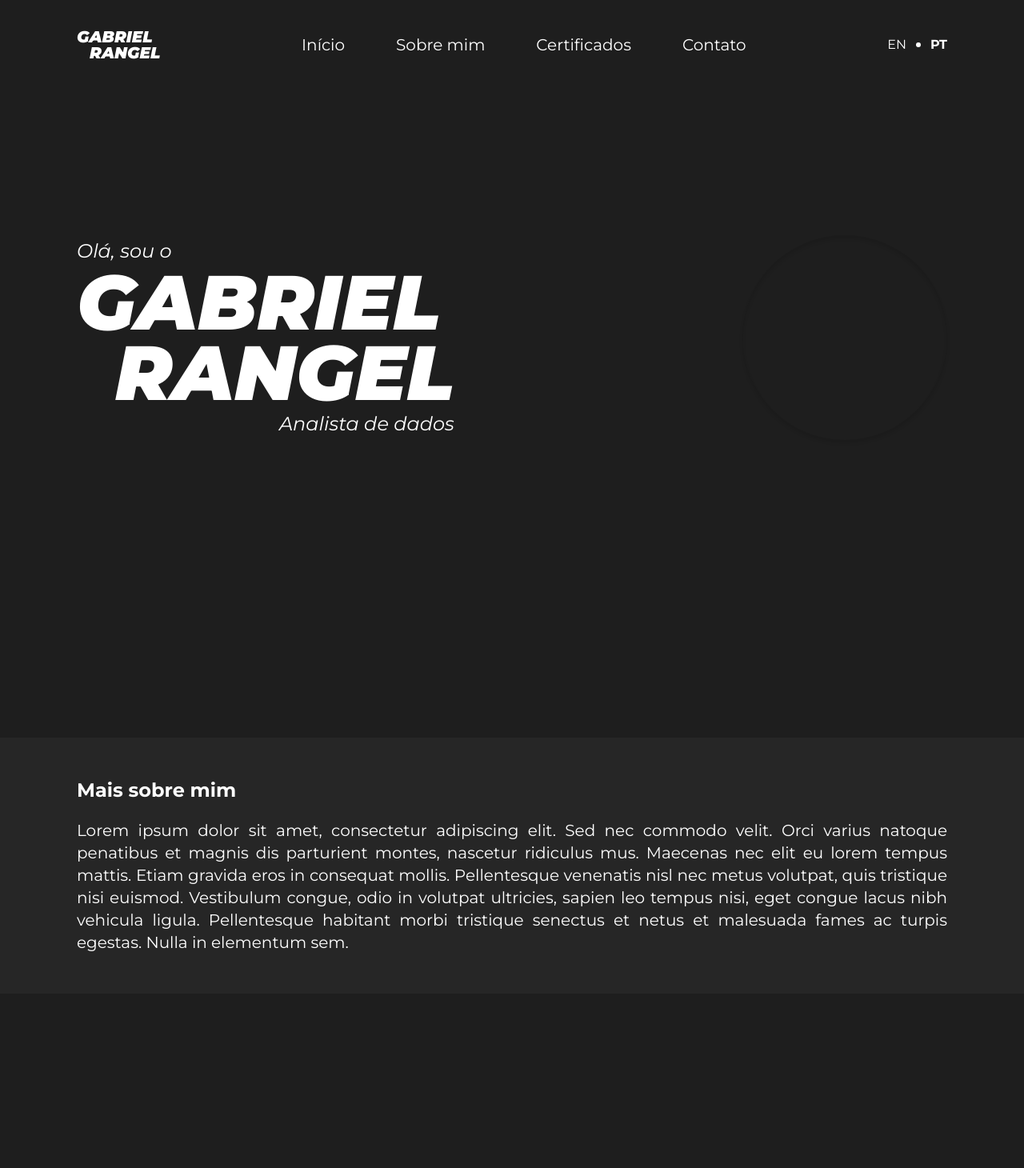
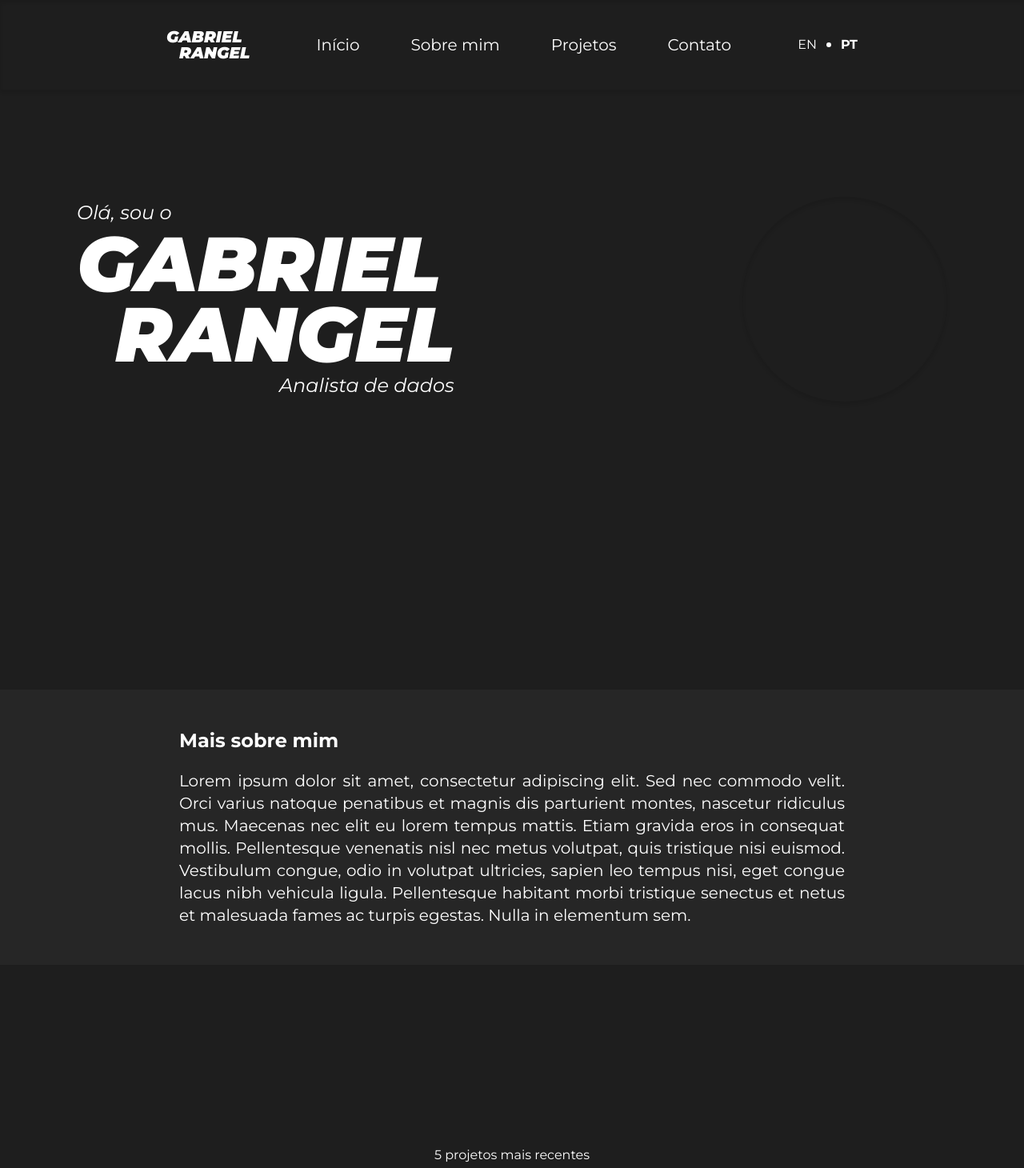
Before and after one commit to yure07/rangel-portfolio, a React (Vite) app: page / in a window 1280 px wide. Shown: the top 1460 px of the page at 80% size. Built offline with nearby package versions, Linux system fonts and the light colour scheme.

Commit message:
finish ui project

```diff
--- a/src/App.tsx
+++ b/src/App.tsx
@@ -4,7 +4,7 @@ import { Contact } from "./components/Contact";
 import { Header } from "./components/Header";
 import { Home } from "./components/Home";
 import { Certificates } from "./components/Certificates";
-//import { Projects } from "./components/Projects";
+import { Projects } from "./components/Projects";
 
 function App() {
   const homeRef = useRef<HTMLElement>(null);
@@ -18,7 +18,7 @@ function App() {
      <Header sectionsRefs={{ homeRef, aboutRef, projectsRef, certificatesRef, contactRef, }}/>
      <Home ref={homeRef}/>
      <About ref={aboutRef}/>
-     {/* <Projects ref={projectsRef}/> */}
+     <Projects ref={projectsRef}/>
      <Certificates ref={certificatesRef}/>
      <Contact ref={contactRef}/>
     </div>
--- a/src/components/About/index.tsx
+++ b/src/components/About/index.tsx
@@ -1,11 +1,11 @@
 import { forwardRef } from 'react';
 import { useTranslation } from 'react-i18next';
 
-export const About = forwardRef<HTMLElement>((props, ref) => {
+export const About = forwardRef<HTMLElement>((_, ref) => {
   const { t } = useTranslation()
   return(
     <section ref={ref} className='flex h-[700px] items-center'>
-      <div className="flex flex-col w-full h-80 lg:justify-center bg-[#262626] p-12 lg:px-24 text-white gap-5">
+      <div className="absolute left-0 flex flex-col w-full lg:justify-center bg-[#262626] p-12 lg:px-56 text-white gap-5">
         <span className="font-bold text-base lg:text-2xl">{t('Mais sobre mim')}</span>
         <p className="text-xs lg:text-xl text-justify">
           Lorem ipsum dolor sit amet, consectetur adipiscing elit. Sed nec commodo velit.
--- a/src/components/Certificates/index.tsx
+++ b/src/components/Certificates/index.tsx
@@ -2,14 +2,14 @@ import { forwardRef } from "react"
 import { useTranslation } from "react-i18next"
 import { CardCertificate } from "./components/CardCertificate"
 
-export const Certificates = forwardRef<HTMLElement>((props, ref) => {
+export const Certificates = forwardRef<HTMLElement>((_, ref) => {
   const { t } = useTranslation()
 
   return(
     <section ref={ref} className="flex flex-col p-12 lg:px-24">
       <div className="flex flex-col text-white self-center text-center">
         <span className="text-base">{t('Meus certificados')}</span>
-        <h1 className="font-black italic text-5xl uppercase">{t('Certificados')}</h1>
+        <h1 className="font-black italic text-4xl uppercase">{t('Certificados')}</h1>
       </div>
       <div className="flex flex-row flex-wrap text-white justify-between mt-16">
         <CardCertificate
--- a/src/components/Contact/index.tsx
+++ b/src/components/Contact/index.tsx
@@ -2,7 +2,7 @@ import { GlobeIcon, LinkedinIcon, MailIcon } from 'lucide-react'
 import { forwardRef } from 'react'
 import { useTranslation } from 'react-i18next'
 
-export const Contact = forwardRef<HTMLElement>((props, ref) => {
+export const Contact = forwardRef<HTMLElement>((_, ref) => {
   const { t } = useTranslation()
   return(
     <section ref={ref} className="flex flex-col items-center w-80 lg:w-96 h-96 bg-[#262626] shadow-portfolio my-24 mx-auto text-white py-12 px-12 text-center">
--- a/src/components/Header/index.tsx
+++ b/src/components/Header/index.tsx
@@ -1,6 +1,6 @@
 import { MenuIcon } from 'lucide-react';
 import type { MouseEvent } from 'react';
-import { useState } from 'react';
+import { useState, useRef } from 'react';
 import { useTranslation } from 'react-i18next';
 
 interface HeaderProps {
@@ -16,6 +16,7 @@ interface HeaderProps {
 export const Header = ({ sectionsRefs }: HeaderProps) => {
   const [currentLanguage, setCurrentLanguage] = useState<string>('pt')
   const [toggleMenu, setToggleMenu] = useState<boolean>(false)
+  const headerRef = useRef<HTMLElement>(null)
   const { t, i18n: { changeLanguage } } = useTranslation()
 
   const handleToggleMenu = () => {
@@ -28,19 +29,21 @@ export const Header = ({ sectionsRefs }: HeaderProps) => {
     setToggleMenu(false)
   }
 
-  const handleChangeScroll = (sectionRef: React.RefObject<HTMLElement>, e: MouseEvent<HTMLButtonElement>, nameSection?: string) => {
+  const handleChangeScroll = (sectionRef: React.RefObject<HTMLElement>, e: MouseEvent<HTMLButtonElement>) => {
     e.preventDefault()
     setToggleMenu(false)
-    if (sectionRef.current) {
-      sectionRef.current.scrollIntoView({
-        behavior: 'smooth',
-        block: nameSection === 'Projetos' ? 'start' : 'center',
-      });
+    if (sectionRef.current && headerRef.current) {
+      const sectionPosition = sectionRef.current.offsetTop
+      const offsetPosition = sectionPosition - headerRef.current.offsetHeight
+      window.scrollTo({
+        top: offsetPosition,
+        behavior: 'smooth'
+      })
     }
   };
 
   return(
-    <header className="w-full flex flex-row items-center justify-between py-8 px-12 lg:px-24 text-white">
+    <header ref={headerRef} className="fixed left-0 z-10 w-full flex flex-row items-center justify-between py-8 px-12 lg:px-24 xl:px-52 text-white shadow-portfolio bg-[#1E1E1E]">
       <div className="flex flex-col font-black italic uppercase text-xl">
         <h1>gabriel</h1>
         <h1 className="-mt-2 ml-4">rangel</h1>
@@ -60,15 +63,10 @@ export const Header = ({ sectionsRefs }: HeaderProps) => {
             </button>
           </li>
           <li className='cursor-pointer'>
-            <button type='button' onClick={(e) => handleChangeScroll(sectionsRefs.certificatesRef, e)}>
-              {t('Certificados')}
-            </button>
-          </li>
-          {/* <li className='cursor-pointer'>
             <button type='button' onClick={(e) => handleChangeScroll(sectionsRefs.projectsRef, e)}>
               {t('Projetos')}
             </button>
-          </li> */}
+          </li>
           <li className='cursor-pointer'>
             <button type='button' onClick={(e) => handleChangeScroll(sectionsRefs.contactRef, e)}>
               {t('Contato')}
@@ -94,7 +92,7 @@ export const Header = ({ sectionsRefs }: HeaderProps) => {
       </div>
 
       {toggleMenu && (
-        <div className='absolute flex flex-col bg-transparent w-40 h-60 shadow-portfolio text-xl py-7 px-5 gap-3 right-6 top-20 lg:hidden'>
+        <div className='absolute flex flex-col w-40 h-60 shadow-portfolio text-xl py-7 px-5 gap-3 right-6 top-20 lg:hidden bg-[#1E1E1E]'>
           <ul className='space-y-2'>
             <li className='cursor-pointer'>
               <button type='button' onClick={(e) => handleChangeScroll(sectionsRefs.homeRef, e)}>
@@ -107,15 +105,10 @@ export const Header = ({ sectionsRefs }: HeaderProps) => {
               </button>
             </li>
             <li className='cursor-pointer'>
-              <button type='button' onClick={(e) => handleChangeScroll(sectionsRefs.certificatesRef, e)}>
-                {t('Certificados')}
-              </button>
-            </li>
-            {/* <li className='cursor-pointer'>
               <button type='button' onClick={(e) => handleChangeScroll(sectionsRefs.projectsRef, e)}>
                 {t('Projetos')}
               </button>
-            </li> */}
+            </li>
             <li className='cursor-pointer'>
               <button type='button' onClick={(e) => handleChangeScroll(sectionsRefs.contactRef, e)}>
                 {t('Contato')}
--- a/src/components/Home/index.tsx
+++ b/src/components/Home/index.tsx
@@ -1,10 +1,10 @@
 import { forwardRef } from 'react';
 import { useTranslation } from 'react-i18next';
 
-export const Home = forwardRef<HTMLElement>((props, ref) => {
+export const Home = forwardRef<HTMLElement>((_, ref) => {
   const { t } = useTranslation()
   return(
-    <section ref={ref} className="flex flex-col-reverse h-[620px] lg:flex-row items-center gap-7 text-white px-12 lg:px-24" >
+    <section ref={ref} className="flex flex-col-reverse mt-16 h-[620px] lg:flex-row items-center gap-7 text-white px-12 lg:px-24" >
       <div className="flex flex-col">
         <span className="text-base lg:text-2xl italic">{t('Olá, sou o')}</span>
         <h1 className="text-6xl lg:text-8xl italic uppercase font-black">gabriel</h1>
--- a/src/components/Projects/index.tsx
+++ b/src/components/Projects/index.tsx
@@ -2,7 +2,7 @@ import { forwardRef } from 'react'
 import { useTranslation } from 'react-i18next'
 import { CardProject } from "./components/CardProject"
 
-export const Projects = forwardRef<HTMLElement>((props, ref) => {
+export const Projects = forwardRef<HTMLElement>((_, ref) => {
   const { t } = useTranslation()
   return(
     <section ref={ref} className="flex flex-col p-12 lg:px-24">
```
